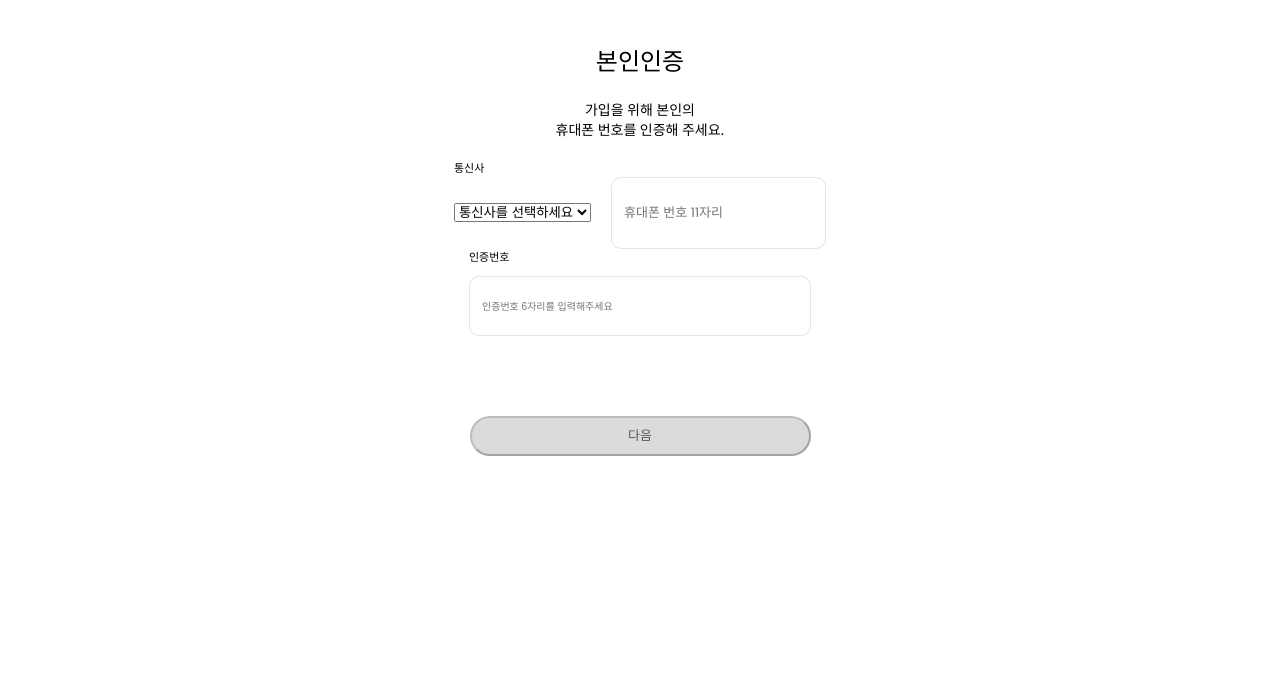
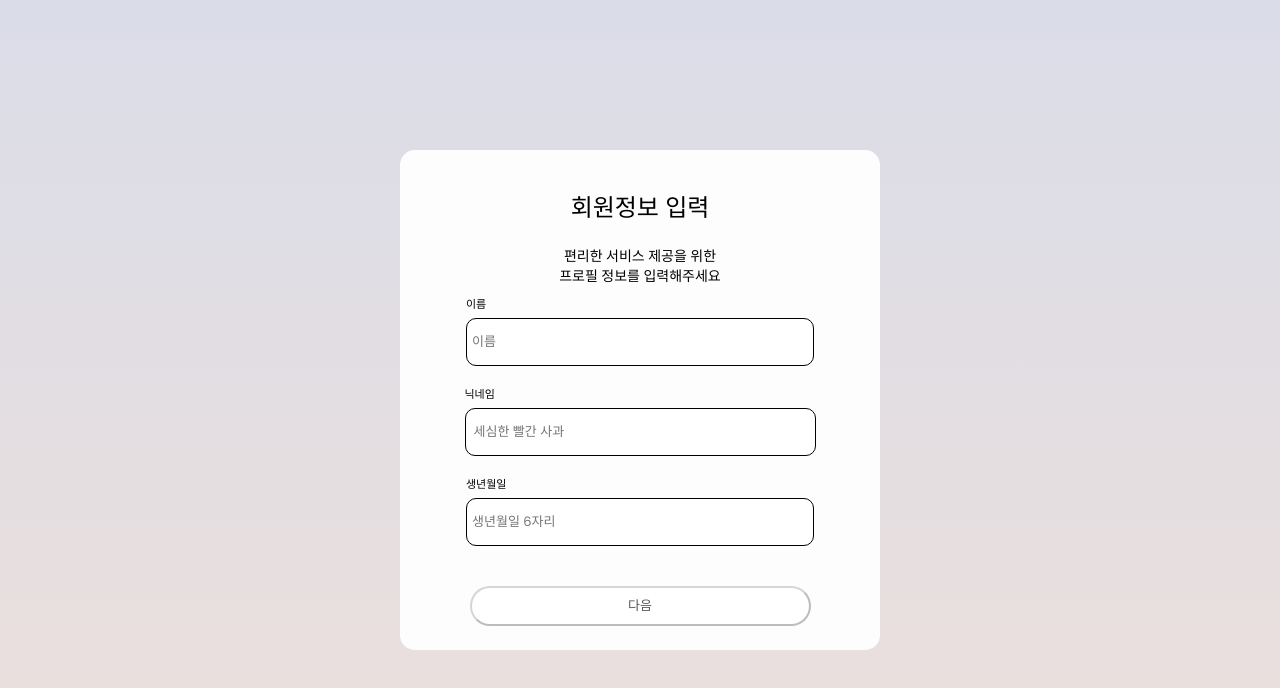
Before and after one commit to Deep-Caffeine/Front, a Next.js app: page / in a window 1280 px wide. Shown: the top 688 px of the page. Built offline with nearby package versions, Linux system fonts and the light colour scheme.

Commit message:
[Feat]본인인증 드롭다운 css 적용 및 회원정보입력(닉네임 랜덤 기능 미완)

```diff
--- a/src/app/atoms/Dropdown.tsx
+++ b/src/app/atoms/Dropdown.tsx
@@ -1,8 +1,8 @@
 /** @jsxImportSource @emotion/react */
 import React from 'react';
 import { css,CSSObject } from '@emotion/react';
-
-export interface DropdownProps {
+import { BaseTypes } from "@/app/tpyes/common";
+export interface DropdownProps extends BaseTypes {
     onChange: (event: React.ChangeEvent<HTMLSelectElement>) => void;
     value: string;
     options: {value: string, label: string}[];
@@ -13,9 +13,10 @@ export interface DropdownProps {
 
 
 
-export default function Dropdown({ onChange, value, options, placeholder = '', disabled = false }: DropdownProps) {
+export default function Dropdown({ onChange, value, options, placeholder = '', disabled = false, ...props}: DropdownProps) {
     return(
         <select
+            {...props}
              onChange={onChange}
              value={value}
              disabled={disabled}
--- /dev/null
+++ b/src/app/organisms/identityVerification/index.tsx
@@ -0,0 +1,34 @@
+/** @jsxImportSource @emotion/react */
+import React, { useState } from 'react';
+import { Provider } from 'jotai'
+import Box from "../../atoms/Box";
+import UserInformation from './userInformation';
+import Verification from './verification';
+
+import { flexColumnCentering } from "@/app/styles/flex";
+
+export default function IdentityVerification(){
+    const [state, setState] = useState<string>("profileEdit")
+    const handleComponent = () => {
+        switch (state) {
+            case 'profileEdit':
+              return <UserInformation/>;
+            case 'auth':
+              return <Verification/>;
+        }
+    }
+    return(
+        <Provider>
+            <Box css={wrapperStyle}>
+                {handleComponent()}
+            </Box>
+        </Provider>
+    );
+}
+
+const wrapperStyle = {
+    ...flexColumnCentering,
+    width: "100%",
+    height: "100vh",
+    background: "linear-gradient(180deg, #DADCE8 0%, #ECE0DC 100%)",
+}
--- a/src/app/organisms/identityVerification/userInformation/index.tsx
+++ b/src/app/organisms/identityVerification/userInformation/index.tsx
@@ -0,0 +1,155 @@
+/** @jsxImportSource @emotion/react */
+
+import Dropdown from "@/app/atoms/Dropdown"
+import TextInput from "@/app/atoms/Input"
+import Box from "@/app/atoms/Box"
+import Button from "@/app/atoms/Button"
+import Label from "@/app/atoms/Label"
+import { flexRowCentering, flexColumnCentering } from "@/app/styles/flex";
+import { useState } from "react"
+import {poppinsMediumFontStyle, poppinsLargeFontStyle,robotoMediumCenterFontStyle,poppinsSmallFontStyle} from "@/app/styles/font"
+
+
+export default function userInformation(){
+    const [userName, setUserName] = useState("")
+    const handleNameChange = (event: React.ChangeEvent<HTMLInputElement>) => {
+        const value = event.target.value;
+        setUserName(value);
+    };
+
+    const [nickName, setNickName] = useState("")
+    const handleNickNameChange = (event: React.ChangeEvent<HTMLInputElement>) => {
+        const value = event.target.value;
+        setNickName(value);
+    };
+
+    const [birth , setBirth] = useState("")
+    const handleBirthChange = (event: React.ChangeEvent<HTMLInputElement>) => {
+        const value = event.target.value;
+        // 숫자만 입력 가능하도록 처리
+        if (!value || /^[0-9\b]+$/.test(value)) {
+            // 6자리 제한 추가
+            if (value.length <= 6) {
+                setBirth(value);
+            }
+        }
+    };
+
+    return(
+        <Box css={wrapperStyle}>
+            <Box>
+                <Label css={headerStyle}>회원정보 입력</Label>
+            </Box>
+            <Box css={textStyle}>
+                <Label>편리한 서비스 제공을 위한<br/>프로필 정보를 입력해주세요</Label>
+            </Box>
+            <Box>
+                <Label css={poppinsSmallFontStyle}>이름</Label>
+                <TextInput css ={InputStyle}
+                onChange={handleNameChange}
+                value={userName}
+                placeholder="이름"
+                width={341}
+                height={46}/>
+            </Box>
+            <Box>
+                <Label css={poppinsSmallFontStyle}>닉네임</Label>
+                <TextInput css={nickNameInputStyle}
+                onChange={handleNickNameChange}
+                value={nickName}
+                placeholder="세심한 빨간 사과"
+                width={341}
+                height={46}/>
+            </Box>
+            <Box>
+                <Label css={poppinsSmallFontStyle}>생년월일</Label>
+                <Box css={birthWrapperStyle}>
+                    <TextInput css={InputStyle}
+                        onChange={handleBirthChange}
+                        value={birth}
+                        placeholder="생년월일 6자리"
+                        width={341}
+                        height={46}/>
+                    <Button
+                        css={(birth.length === 6 && userName.length >= 1 && nickName.length >= 1) ? enabledBtnStyle : disabledBtnStyle}
+                        onClick={() => {}}
+                        disabled={!(birth.length === 6 && userName.length >= 1 && nickName.length >= 1)}>
+                        다음
+                    </Button>
+                </Box>
+
+            </Box>
+        </Box>
+    )
+}
+
+const wrapperStyle = {
+    width: "480px",
+    height: "500px",
+    borderRadius: "15px",
+    backgroundColor: "rgba(255, 255, 255, 0.95)",
+    margin : "auto",
+    ...flexColumnCentering,
+}
+
+const headerStyle = {
+    marginTop : "15px",
+    ...poppinsLargeFontStyle
+}
+
+const textStyle = {
+    marginTop: "20px",
+    marginBottom : "10px",
+    ...flexRowCentering,
+    ...robotoMediumCenterFontStyle,
+}
+
+const InputStyle = {
+    gap : "30px",
+    border : "1px solid black",
+    borderRadius : "10px",
+    padding : "0px 0px 0px 5px",
+    marginBottom : "20px",
+    marginTop : "5px",
+    ...poppinsMediumFontStyle
+}
+
+const nickNameInputStyle = {
+    gap : "30px",
+    border : "1px solid black",
+    borderRadius : "10px",
+    padding : "0px 0px 0px 8px",
+    marginBottom : "20px",
+    marginTop : "5px",
+    ...poppinsMediumFontStyle
+}
+
+const birthWrapperStyle = {
+    ...flexColumnCentering
+}
+
+const enabledBtnStyle = {
+    width : "341px",
+    height : "40px",
+    gap : "8px",
+    background: "#3700B3",
+    borderRadius : "30px",
+    color: "#FFFFFF",
+    padding: "6px 12px 6px 12px",
+    ...poppinsMediumFontStyle,
+    textAlign: "center" as const,
+    marginTop : "20px",
+}
+
+const disabledBtnStyle = {
+    width : "341px",
+    height : "40px",
+    gap : "8px",
+    background : "#FFFFFF" ,
+    borderRadius: "30px",
+    color: "#575757",
+    padding: "6px 12px 6px 12px",
+    ...poppinsMediumFontStyle,
+    textAlign: "center" as const,
+    marginTop : "20px",
+}
--- a/src/app/organisms/identityVerification/verification/index.tsx
+++ b/src/app/organisms/identityVerification/verification/index.tsx
@@ -54,13 +54,13 @@ export default function verification(){
             <Box css={textStyle}>
                 <Label>가입을 위해 본인의<br />휴대폰 번호를 인증해 주세요.</Label>
             </Box>
-            <Box>
+            <Box css={phoneBoxStyle}>
                 <Label css={poppinsSmallFontStyle}>통신사</Label>
-                <Dropdown
+                <Dropdown css={dropdownStyle}
                 onChange={handleChange}
                 value={selectedTelecom}
                 options={telecomOptions}
-                placeholder="통신사를 선택하세요"
+                placeholder="통신사"
                 />
                 <TextInput css={phoneNumberInputStyle}
                 onChange={handlePhoneChange}
@@ -70,14 +70,14 @@ export default function verification(){
                 height={46}
                 />
             </Box>
-            <Box>
+            <Box >
                 <Label css={poppinsSmallFontStyle}>인증번호</Label>
                 <Box  css={authCodeWrapperStyle}>
                     <TextInput css={authCodeStyle}
                     onChange={handleAuthChange}
                     value={authCode}
                     placeholder="인증번호 6자리를 입력해주세요"
-                    width={316}
+                    width={314}
                     height={46}
                     />
                     <Button css={(phoneNumber.length === 11 && authCode.length === 6) ?         enabledBtnStyle : disabledBtnStyle}
@@ -109,12 +109,17 @@ const textStyle = {
     ...flexRowCentering,
     ...robotoMediumCenterFontStyle,
 }
+
+const phoneBoxStyle = {
+    marginBottom : "10px"
+}
 const dropdownStyle = {
-    width : "300px",
-    height : "300px",
+    width : "105px",
+    height : "71px",
     borderRadius : "8px",
     ...poppinsMediumFontStyle
 }
+
 
 const phoneNumberInputStyle = {
     gap : "8px",
--- a/src/app/page.tsx
+++ b/src/app/page.tsx
@@ -1,7 +1,9 @@
 "use client"
 import React from "react";
-import UserForm from "./organisms/userForm/intex";
+import UserForm from "./organisms/userForm";
 import Verification from "./organisms/identityVerification/verification";
+import IdentityVerification from "./organisms/identityVerification";
+import UserInformation from "./organisms/identityVerification/userInformation";
 import "./page.css"
 import { css, Global } from '@emotion/react';
 import Account from "./organisms/userForm/signin/accountInfo/accountInfo";
@@ -14,7 +16,7 @@ export default function Home() {
         `}
       />
 
-      <Verification></Verification>
+      <IdentityVerification></IdentityVerification>
       </>
     );
   }
```
Also changed, not shown: src/app/organisms/userForm/index.tsx (renamed from src/app/organisms/userForm/intex.tsx).
